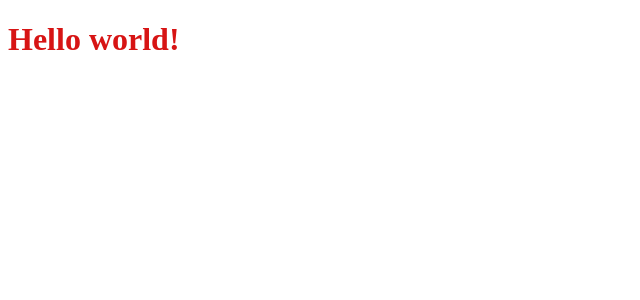
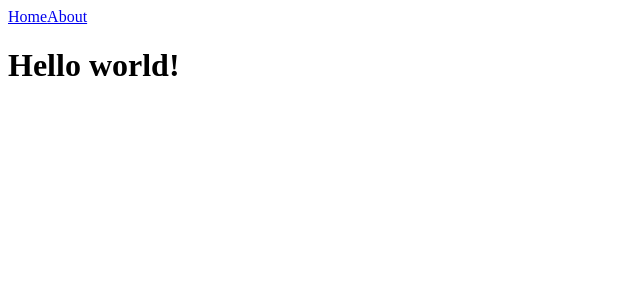
Before and after one commit to desun8/simple-blog, a Vue app: page / in a window 1280 px wide. Shown: the top 300 px of the page, without its empty margins (0-640 px from the left). Built offline with nearby package versions, Linux system fonts and the light colour scheme.

Commit message:
feat: add router

```diff
--- a/package.json
+++ b/package.json
@@ -6,6 +6,7 @@
   "scripts": {
     "dev": "vite",
     "build": "vite build",
+    "preview": "vite preview --port=3000",
     "lint:ts": "eslint \"**/*.{ts,tsx,vue}\"",
     "lint:ts:fix": "eslint \"**/*.{ts,tsx,vue}\" --fix"
   },
@@ -35,6 +36,7 @@
     "vue-tsc": "^1.2.0"
   },
   "dependencies": {
-    "vue": "^3.2.47"
+    "vue": "^3.2.47",
+    "vue-router": "^4.1.6"
   }
 }
--- /dev/null
+++ b/src/1_app/App.vue
@@ -0,0 +1,21 @@
+<script setup lang="ts">
+import {RoutePath} from '6_shared/config/routes/routes';
+</script>
+
+<template>
+  <div>
+    <nav>
+      <RouterLink :to="RoutePath.main">Home</RouterLink>
+      <RouterLink :to="RoutePath.about">About</RouterLink>
+    </nav>
+
+    <h1>Hello world!</h1>
+    <RouterView/>
+  </div>
+</template>
+
+<style module="cls">
+.red {
+  color: rgb(215, 20, 20);
+}
+</style>
--- /dev/null
+++ b/src/1_app/providers/router/config/router.ts
@@ -0,0 +1,8 @@
+import {createRouter, createWebHistory, type Router} from 'vue-router';
+
+import {routes} from '6_shared/config/routes/routes';
+
+export const router: Router = createRouter({
+  history: createWebHistory(),
+  routes,
+});
--- /dev/null
+++ b/src/1_app/providers/router/index.ts
@@ -0,0 +1 @@
+export {router} from './config/router';
--- /dev/null
+++ b/src/1_app/types/globals.d.ts
@@ -0,0 +1,4 @@
+declare module '*.vue' {
+  import Vue from 'vue';
+  export default Vue;
+}
--- /dev/null
+++ b/src/2_pages/AboutPage/index.ts
@@ -0,0 +1,3 @@
+import AboutPage from './ui/AboutPage.vue';
+
+export {AboutPage};
--- /dev/null
+++ b/src/2_pages/AboutPage/ui/AboutPage.vue
@@ -0,0 +1,9 @@
+<script setup lang="ts"></script>
+
+<template>
+  <div>
+    <h1>About page</h1>
+  </div>
+</template>
+
+<style module="cls"></style>
--- /dev/null
+++ b/src/2_pages/MainPage/index.ts
@@ -0,0 +1,3 @@
+import MainPage from './ui/MainPage.vue';
+
+export {MainPage};
--- /dev/null
+++ b/src/2_pages/MainPage/ui/MainPage.vue
@@ -0,0 +1,9 @@
+<script setup lang="ts"></script>
+
+<template>
+  <div>
+    <h1>Home page</h1>
+  </div>
+</template>
+
+<style module="cls"></style>
--- /dev/null
+++ b/src/6_shared/config/routes/routes.ts
@@ -0,0 +1,21 @@
+import {type RouteRecordRaw} from 'vue-router';
+
+const MainPage = async () => import('2_pages/MainPage');
+const AboutPage = async () => import('2_pages/AboutPage');
+
+export const enum AppRoutes {
+  MAIN = 'main',
+	ABOUT = 'about',
+	NOT_FOUNT = 'not_found',
+}
+
+export const RoutePath: Record<AppRoutes, string> = {
+	[AppRoutes.MAIN]: '/',
+	[AppRoutes.ABOUT]: '/about',
+	[AppRoutes.NOT_FOUNT]: '*',
+};
+
+export const routes: RouteRecordRaw[] = [
+  {path: RoutePath.main, component: MainPage},
+  {path: RoutePath.about, component: AboutPage},
+];
--- a/src/App.vue
+++ /dev/null
@@ -1,11 +0,0 @@
-<script setup lang="ts"></script>
-
-<template>
-  <h1 :class="cls.red">Hello world!</h1>
-</template>
-
-<style module="cls">
-.red {
-  color: rgb(215, 20, 20);
-}
-</style>
--- a/src/main.ts
+++ b/src/main.ts
@@ -1,5 +1,7 @@
+import {router} from '1_app/providers/router';
 import {createApp} from 'vue';
-import App from './App.vue';
+import App from './1_app/App.vue';
 
-// eslint-disable-next-line @typescript-eslint/no-unsafe-argument
-createApp(App).mount('#app');
+createApp(App)
+  .use(router)
+  .mount('#app');
```
Also changed, not shown: 1 other file (tests, documents, lock files or other folders).
